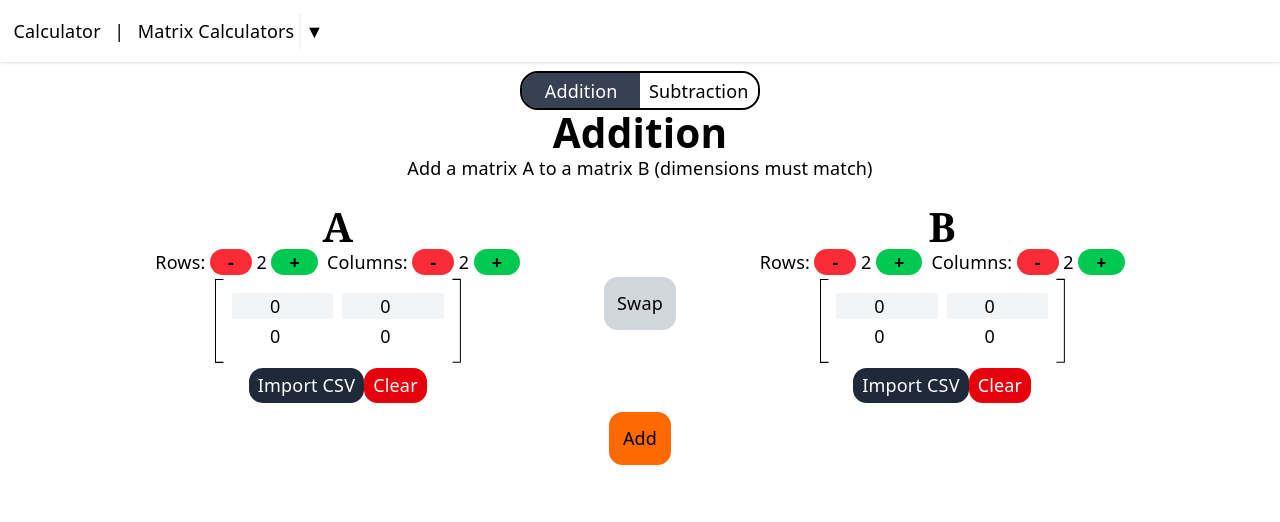
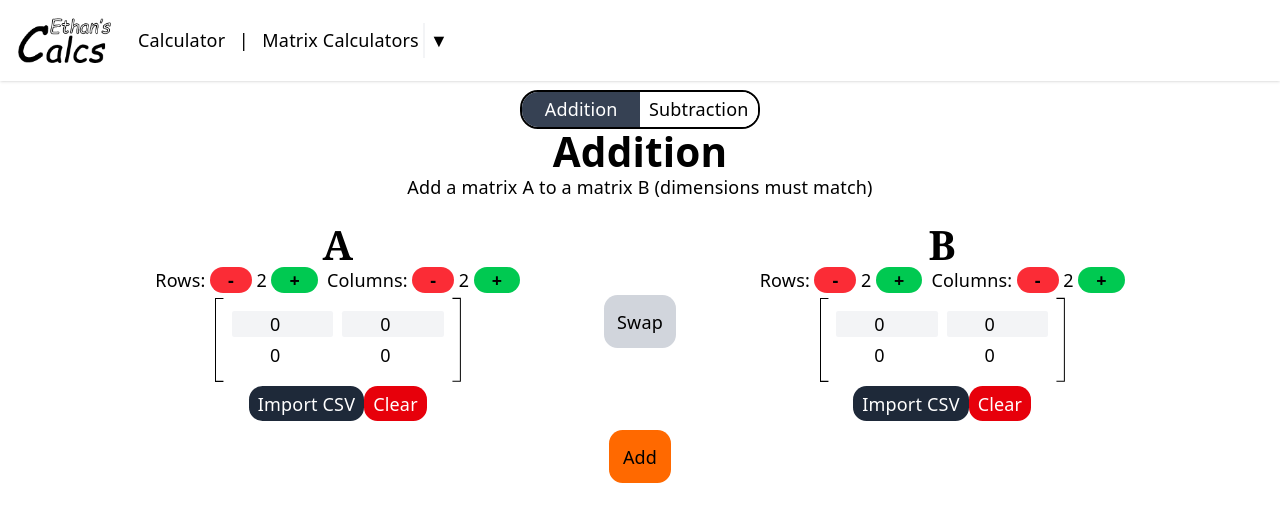
Before and after one commit to ethanHern/Ethan-s-Calcs, a React (Vite) app: page /matrix-calculator/add-sub in a window 1280 px wide. Shown: the top 522 px of the page. Built offline with nearby package versions, Linux system fonts and the light colour scheme.

Commit message:
Added logo

```diff
--- a/src/components/Button.tsx
+++ b/src/components/Button.tsx
@@ -2,7 +2,7 @@ import type { MouseEventHandler } from "react"
 
 
 type ButtonProps = {
-    color: "green" | "red" | "gray" | "black",
+    color: "green" | "red" | "gray" | "gray_light" | "black",
     additional_styling?: string,
     onClick: MouseEventHandler<HTMLButtonElement>,
     name: string
@@ -12,6 +12,7 @@ const colorStyles: Record<ButtonProps["color"], string> = {
     green: "bg-green-500 hover:bg-green-600 active:bg-green-700",
     red: "bg-red-500 hover:bg-red-600 active:bg-red-700",
     gray: "bg-gray-500 hover:bg-gray-600 active:bg-gray-700",
+    gray_light: "bg-gray-300 hover:bg-gray-400 active:bg-gray-500",
     black: "bg-black text-white active:bg-gray-800"
 };
 
--- a/src/components/Navbar.tsx
+++ b/src/components/Navbar.tsx
@@ -1,5 +1,8 @@
 import { useState } from "react";
 import LinkBox from "./LinkBox";
+import { Link } from "react-router-dom";
+import logo from "../assets/Ethan's Calcs Logo.png";
+
 
 export default function Navbar() {
     const[matrixIsOpen, setMatrixIsOpen] = useState(false);
@@ -8,6 +11,11 @@ export default function Navbar() {
 
     return (
         <nav className="flex items-center py-3 px-2 gap-x-2 shadow-sm">
+            <div className='hover:cursor-pointer active:cursor-progress pl-2 pr-3 py-1'>
+                <Link title='Home' to={'/'}>
+                    <img src={logo} alt={"Ethan's\n Calcs"} width={93} height={45}/>
+                </Link>
+            </div>
             <LinkBox
                 description="A normal calculator" link={'/calculator'}
                 name='Calculator' rounded={true}
--- a/src/matrix-calculator/add-sub.tsx
+++ b/src/matrix-calculator/add-sub.tsx
@@ -4,6 +4,7 @@ import { GetMatrixColumns, GetMatrixRows, type Matrix } from "../utils/matrix";
 import { useState } from "react";
 import { AddMatrices, SubtractMatrices } from "../utils/matrix-operations";
 import { Helmet } from "react-helmet-async";
+import Button from "../components/Button";
 
 export default function AddSub() {
   const [A, setA] = useState<Matrix>([[0, 0], [0, 0]]);
@@ -21,7 +22,7 @@ export default function AddSub() {
                 <title>Matrix Calculator - Add/Sub | Ethan's Calcs</title>
             </Helmet>
             {/* The container for the mode switcher button */}
-            <div className="grid grid-cols-2 w-fit justify-self-center overflow-hidden rounded-2xl bg-red-400 border-2 border-black">
+            <div className="grid grid-cols-2 w-fit justify-self-center overflow-hidden rounded-2xl border-2 border-black">
                 <button onClick={()=>{
                     setMode(false);
                     clearSteps();
@@ -48,10 +49,9 @@ export default function AddSub() {
                 <InputBox variant="default" matrix={A} matrixName={"A"} setMatrixFunction={setA}/>
 
                 {/*The swap button*/}
-                <button onClick={()=>{setA(B); setB(A);}}>
-                <div className="bg-gray-300 rounded-xl p-3 hover:inset-shadow-md hover:cursor-pointer hover:bg-gray-400">Swap</div>
-                </button>
-
+                <Button
+                    color="gray_light" name="Swap" additional_styling="p-3"
+                    onClick={()=>{setA(B); setB(A);}}/>
                 {/*Input B*/}
                 <InputBox variant="default" matrix={B} matrixName={"B"} setMatrixFunction={setB}/>
             </div>
--- a/src/matrix-calculator/elimination.tsx
+++ b/src/matrix-calculator/elimination.tsx
@@ -34,13 +34,13 @@ export default function Elimination() {
               setEliminationMode(false);
               clearSteps();
             }}>
-              <div className={`grow-1 p-1 px-2 ${!eliminationMode ? "bg-gray-700 text-white" : "bg-white text-black hover:cursor-pointer hover:inset-shadow-md"}`}>Gaussian</div>
+              <div className={`grow p-1 px-2 ${!eliminationMode ? "bg-gray-700 text-white" : "bg-white text-black hover:cursor-pointer hover:inset-shadow-md"}`}>Gaussian</div>
             </button>
             <button onClick={()=>{
               setEliminationMode(true);
               clearSteps();
             }}>
-              <div className={`grow-1 p-1 px-2 ${eliminationMode ? "bg-gray-700 text-white": "bg-white text-black hover:cursor-pointer hover:inset-shadow-md"}`}>Gauss-Jordan</div>
+              <div className={`grow p-1 px-2 ${eliminationMode ? "bg-gray-700 text-white": "bg-white text-black hover:cursor-pointer hover:inset-shadow-md"}`}>Gauss-Jordan</div>
             </button>
           </div>
 
--- a/src/utils/matrix-operations.ts
+++ b/src/utils/matrix-operations.ts
@@ -192,3 +192,7 @@ export function InvertMatrix(matrix: Matrix): InverseData {
         failed: false
     };
 }
+
+export function GramSchmidt(matrix: Matrix) {
+    return 1;
+}
```
Also changed, not shown: src/assets/Ethan's Calcs Logo.png (added).
